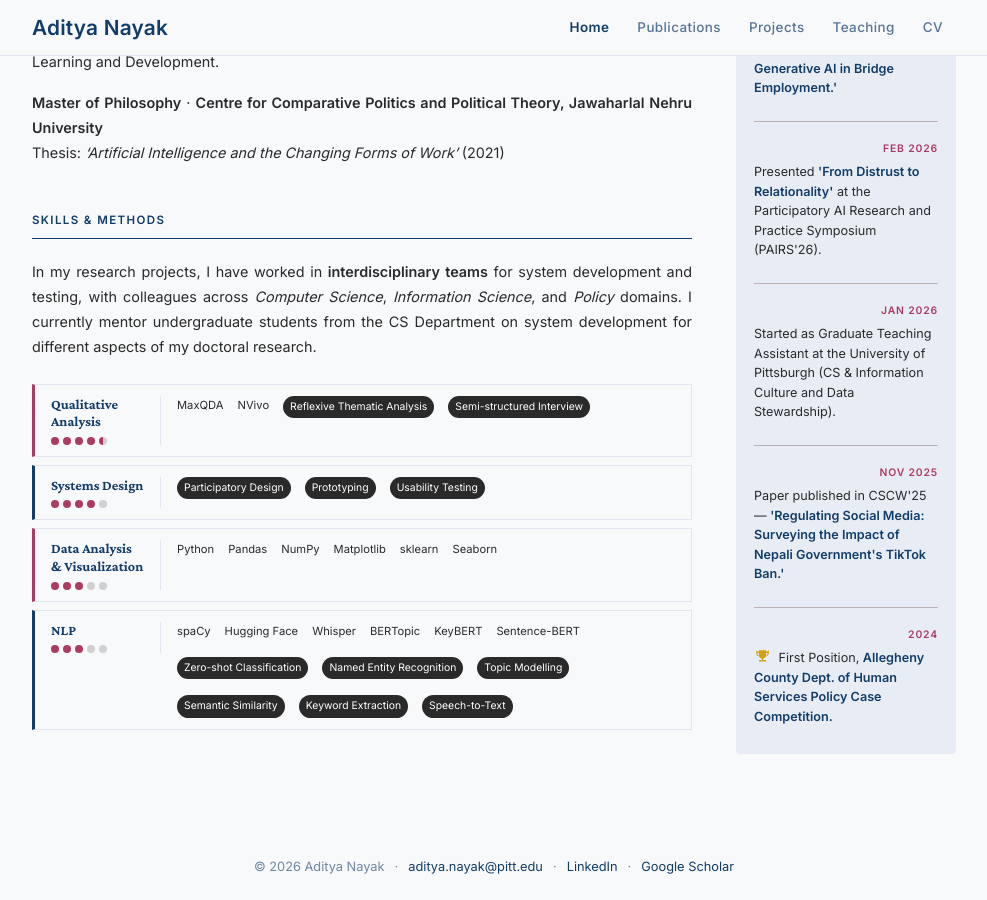
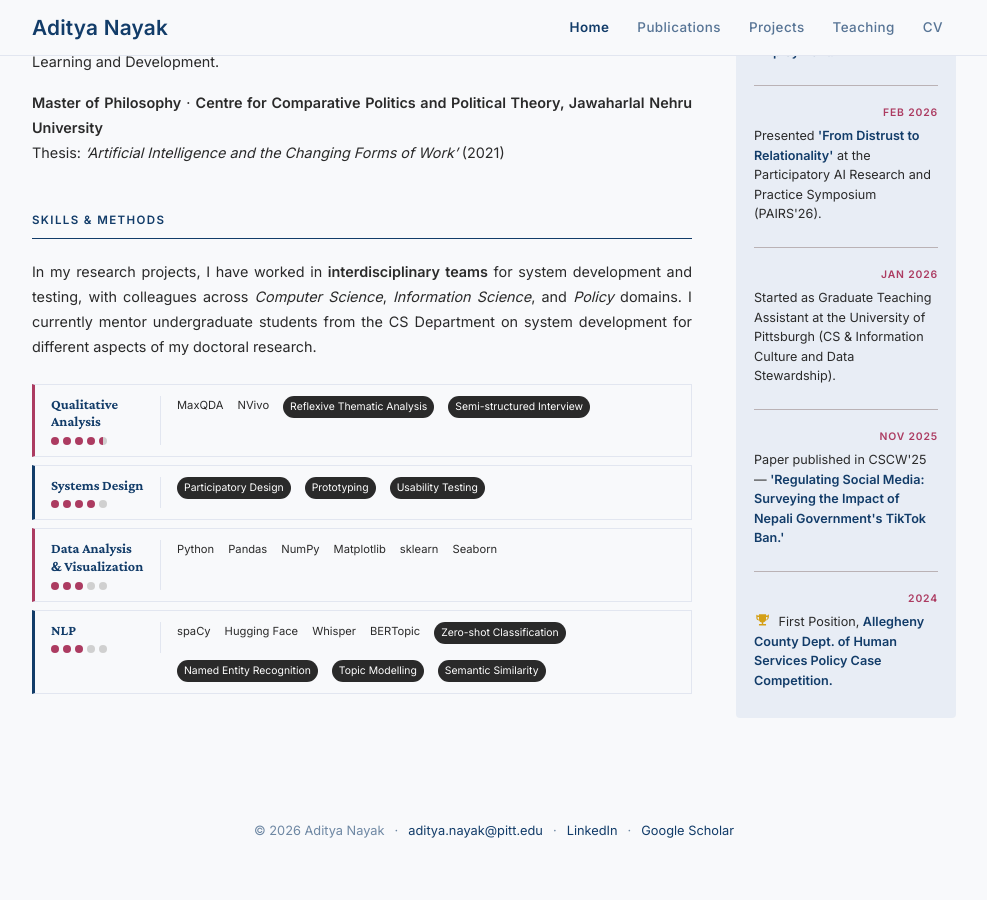
Before and after one commit to adityanayak-info/adityanayak-info.github.io, a Jekyll site: the page built from index.md, in a window 1280 px wide and 900 px high, scrolled down 2727 px. Shown: the whole window, without its empty margins (146-1133 px from the left). Built offline with Jekyll 4.4.1, drawn with Linux system fonts in a browser that asks for light colours; after the commit the page ends 3591 px from its top, so only the background shows below that.

Commit message:
Remove tools and tags from index.md
Removed KeyBERT and Sentence-BERT from the tools list, along with Keyword Extraction and Speech-to-Text tags.

```diff
--- a/index.md
+++ b/index.md
@@ -195,17 +195,15 @@
         <div class="sk-b-tool"><!-- <img src="{{ '/assets/img/hf-logo.png' | relative_url }}" alt="Hugging Face" style="width:20px;height:20px;object-fit:contain;"> -->Hugging Face</div>
         <div class="sk-b-tool">Whisper</div>
         <div class="sk-b-tool">BERTopic</div>
-        <div class="sk-b-tool">KeyBERT</div>
-        <div class="sk-b-tool">Sentence-BERT</div>
         <span class="sk-b-tag">Zero-shot Classification</span>
         <span class="sk-b-tag">Named Entity Recognition</span>
         <span class="sk-b-tag">Topic Modelling</span>
         <span class="sk-b-tag">Semantic Similarity</span>
-        <span class="sk-b-tag">Keyword Extraction</span>
-        <span class="sk-b-tag">Speech-to-Text</span>
       </div>
     </div>
   </div>
+
+
 <!--
   <div class="sk-b-row">
     <div class="sk-b-cat">
```
